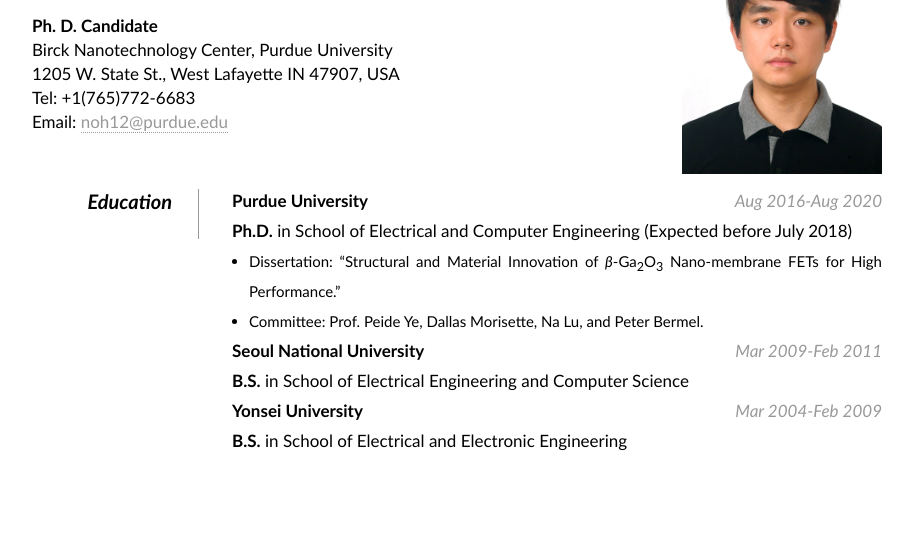
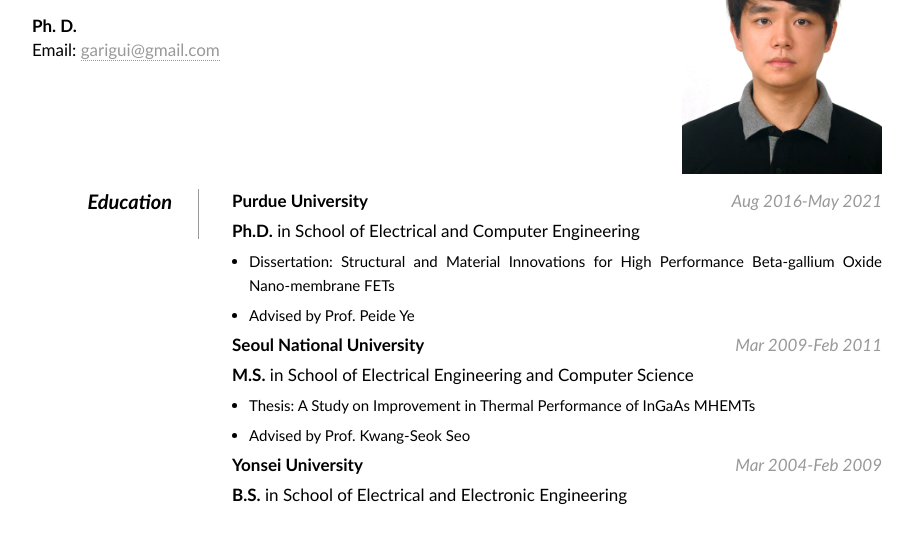
Before and after one commit to j1230noh/j1230noh.github.io, a plain HTML site: page index.html in a window 1280 px wide. Shown: the part 66-608 px from the top of the page, without its empty margins (183-1096 px from the left). Drawn offline with Linux system fonts and the light colour scheme.

Commit message:
Update index.html

```diff
--- a/index.html
+++ b/index.html
@@ -44,11 +44,8 @@
             <h1 class="fn">Jinhyun Noh</h1>
 
             <p>
-               	<strong>Ph. D. Candidate</strong><br />
-                Birck Nanotechnology Center, Purdue University<br />
-                1205 W. State St., West Lafayette IN 47907, USA<br />
-                Tel: <span class="tel">+1(765)772-6683</span><br />
-                Email: <a class="email" >noh12@purdue.edu</a>
+               	<strong>Ph. D.</strong><br />
+                Email: <a class="email" >garigui@gmail.com</a>
             </p>
         </div>
         <!--
@@ -65,18 +62,22 @@
 
             <dt>Education</dt>
             <dd>
-                <h2>Purdue University <span>Aug 2016-Aug 2020</span> </h2>
-                <p><strong>Ph.D.</strong> in School of Electrical and Computer Engineering (Expected before July 2018)
+                <h2>Purdue University <span>Aug 2016-May 2021</span> </h2>
+                <p><strong>Ph.D.</strong> in School of Electrical and Computer Engineering
                    <ul>
-  					<li style="text-align:justify">Dissertation: “Structural and Material Innovation of <em>&beta;</em>-Ga<sub>2</sub>O<sub>3</sub> Nano-membrane FETs for High Performance.”</li>
-  					<li>Committee: Prof. Peide Ye, Dallas Morisette, Na Lu, and Peter Bermel.</li>
+  					<li style="text-align:justify">Dissertation: Structural and Material Innovations for High Performance Beta-gallium Oxide Nano-membrane FETs</li>
+  					<li>Advised by Prof. Peide Ye</li>
 					</ul>
                    </p>
             </dd>
             <p></p>
             <dd>
                 <h2>Seoul National University <span>Mar 2009-Feb 2011</span> </h2>
-                <p><strong>B.S.</strong> in School of Electrical Engineering and Computer Science
+                <p><strong>M.S.</strong> in School of Electrical Engineering and Computer Science
+                   <ul>
+  					<li style="text-align:justify">Thesis: A Study on Improvement in Thermal Performance of InGaAs MHEMTs</li>
+  					<li>Advised by Prof. Kwang-Seok Seo</li>
+					</ul>
                    </p>
             </dd>
             <p></p>
```
